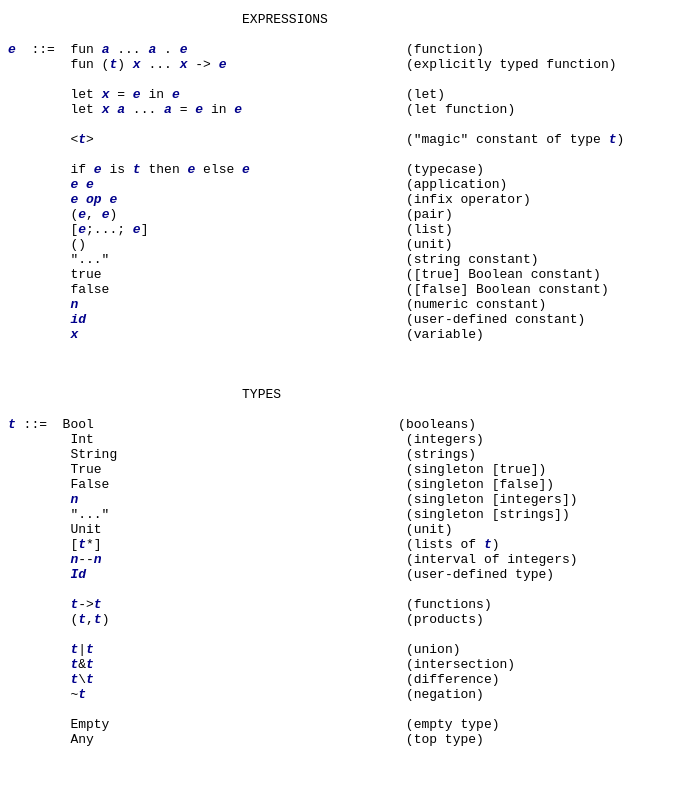
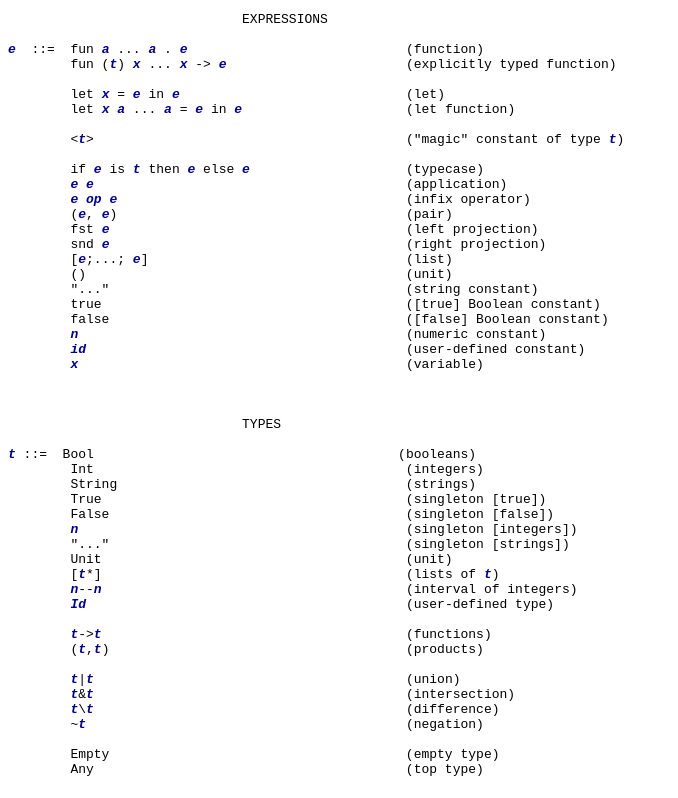
Before and after one commit to E-Sh4rk/Prototype, a plain HTML site: page src/html/index.html in a window 1280 px wide. Shown: the part 690-1488 px from the top of the page, without its empty margins (0-678 px from the left). Before the commit the page ends 1458 px from the top, so only its background shows below. Drawn offline with Linux system fonts and the light colour scheme; a script that the page names is missing.

Commit message:
updated to the new version

```diff
--- a/src/html/index.html
+++ b/src/html/index.html
@@ -107,6 +107,8 @@
         <i>e</i> <i>e</i>                                        (application)
         <i>e</i> <i>op</i> <i>e</i>                                     (infix operator)
         (<i>e</i>, <i>e</i>)                                     (pair)
+	fst <i>e</i>                                      (left projection)
+        snd <i>e</i>                                      (right projection)
         [<i>e</i>;...; <i>e</i>]                                 (list)
         ()                                         (unit)
         "..."                                      (string constant)
```
Also changed, not shown: 2 other files.
